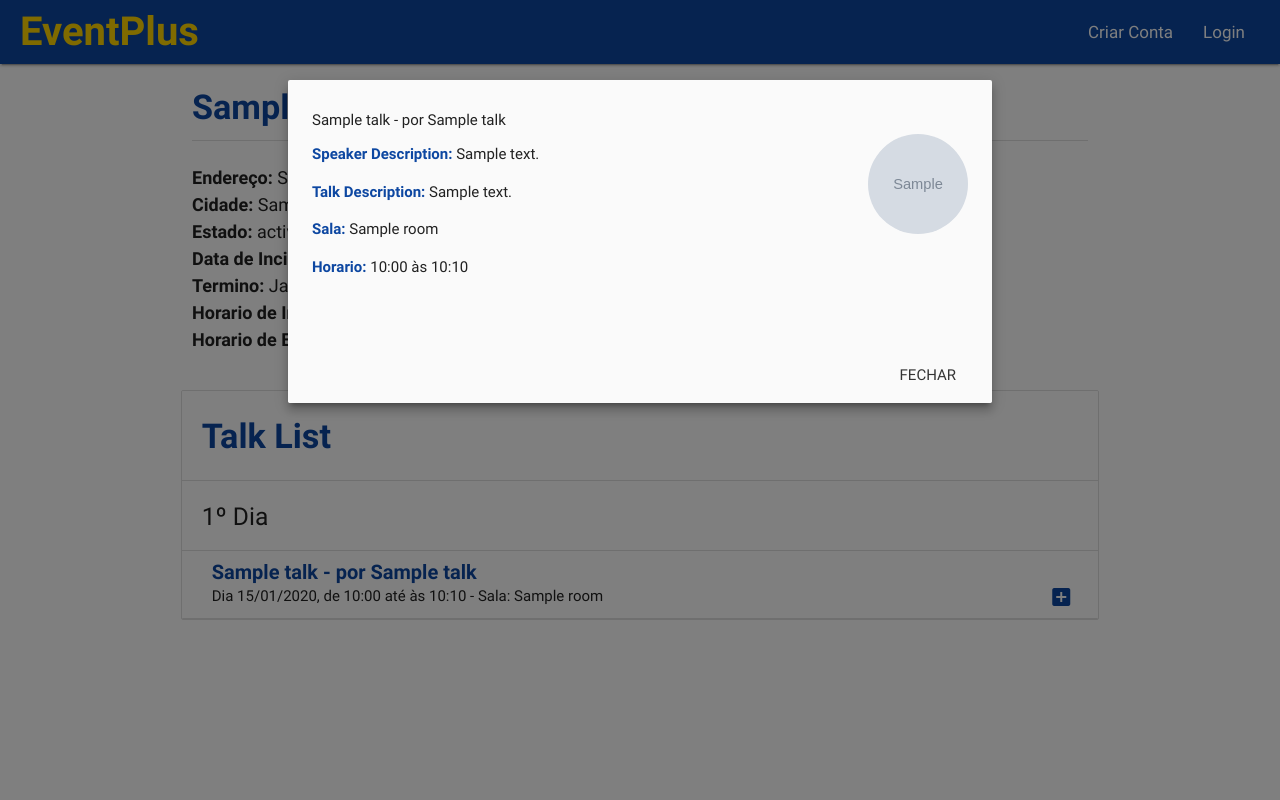
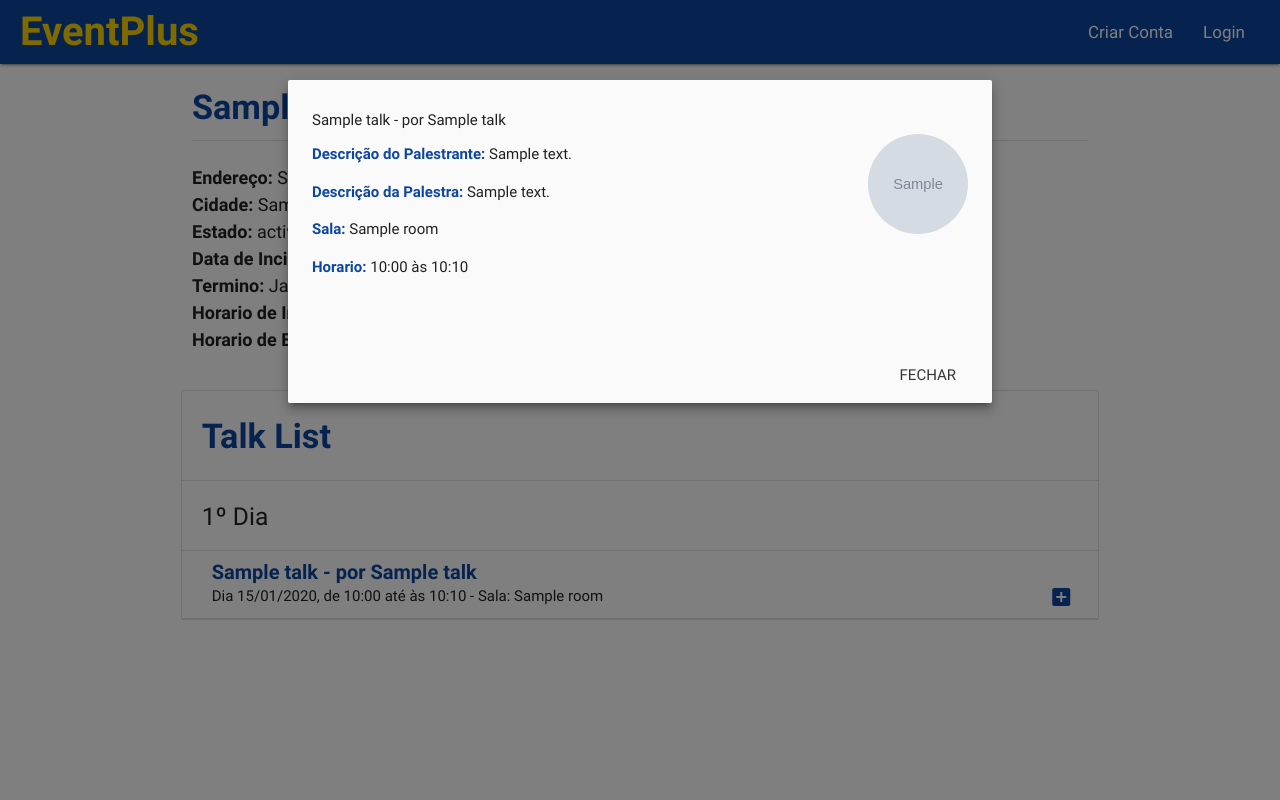
Before and after one commit to werberth/EventPlus, a Django app: template frontend/templates/events/event.html in a window 1280 px wide, after a click on "add_box". Run offline with Django 3.2, Linux system fonts and the light colour scheme; the template is opened without the code that fills it: most values are stand-ins (such as "Sample title", 1, 10 or a date in 2020); grey boxes marked "Sample" are stand-in pictures; style sheets or scripts are compiled from the project's sources; some libraries are stand-ins or nearby versions.

Commit message:
Corring translation errors in template

```diff
--- a/frontend/templates/talks/talk_list.html
+++ b/frontend/templates/talks/talk_list.html
@@ -30,10 +30,10 @@
 
                     {% if not talk.is_interval %}
 				      <img src="{{ talk.speaker_photo }}" class="circle right">
-                      <p><span>Speaker Description:</span> {{ talk.speaker_description }}</p>
+                      <p><span>Descrição do Palestrante:</span> {{ talk.speaker_description }}</p>
                     {% endif %}
 
-				      <p><span>Talk Description:</span> {{ talk.talk_description }}</p>
+				      <p><span>Descrição da Palestra:</span> {{ talk.talk_description }}</p>
 
 				    {% if not talk.is_interval %}
                       <p><span>Sala:</span> {{ talk.room }} </p>
--- a/frontend/templates/talks/talk_list_edit.html
+++ b/frontend/templates/talks/talk_list_edit.html
@@ -52,10 +52,10 @@
 
                     {% if not talk.is_interval %}
 				      <img src="{{ talk.speaker_photo }}" class="circle right">
-                      <p><span>Speaker Description:</span> {{ talk.speaker_description }}</p>
+                      <p><span>Descrição do Palestrante:</span> {{ talk.speaker_description }}</p>
                     {% endif %}
 
-				      <p><span>Talk Description:</span> {{ talk.talk_description }}</p>
+				      <p><span>Descrição da Palestra:</span> {{ talk.talk_description }}</p>
 
 				    {% if not talk.is_interval %}
                       <p><span>Sala:</span> {{ talk.room }} </p>
```
